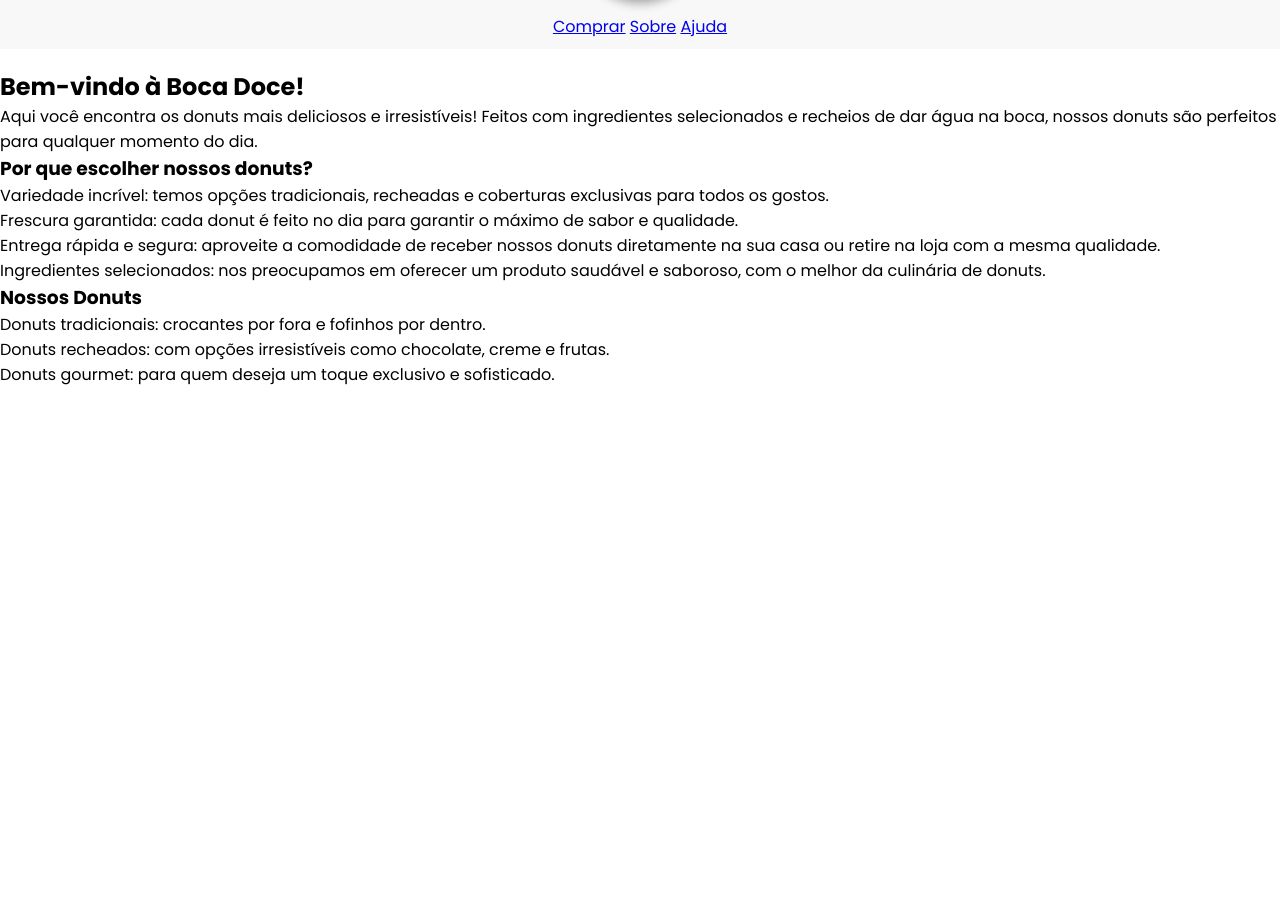
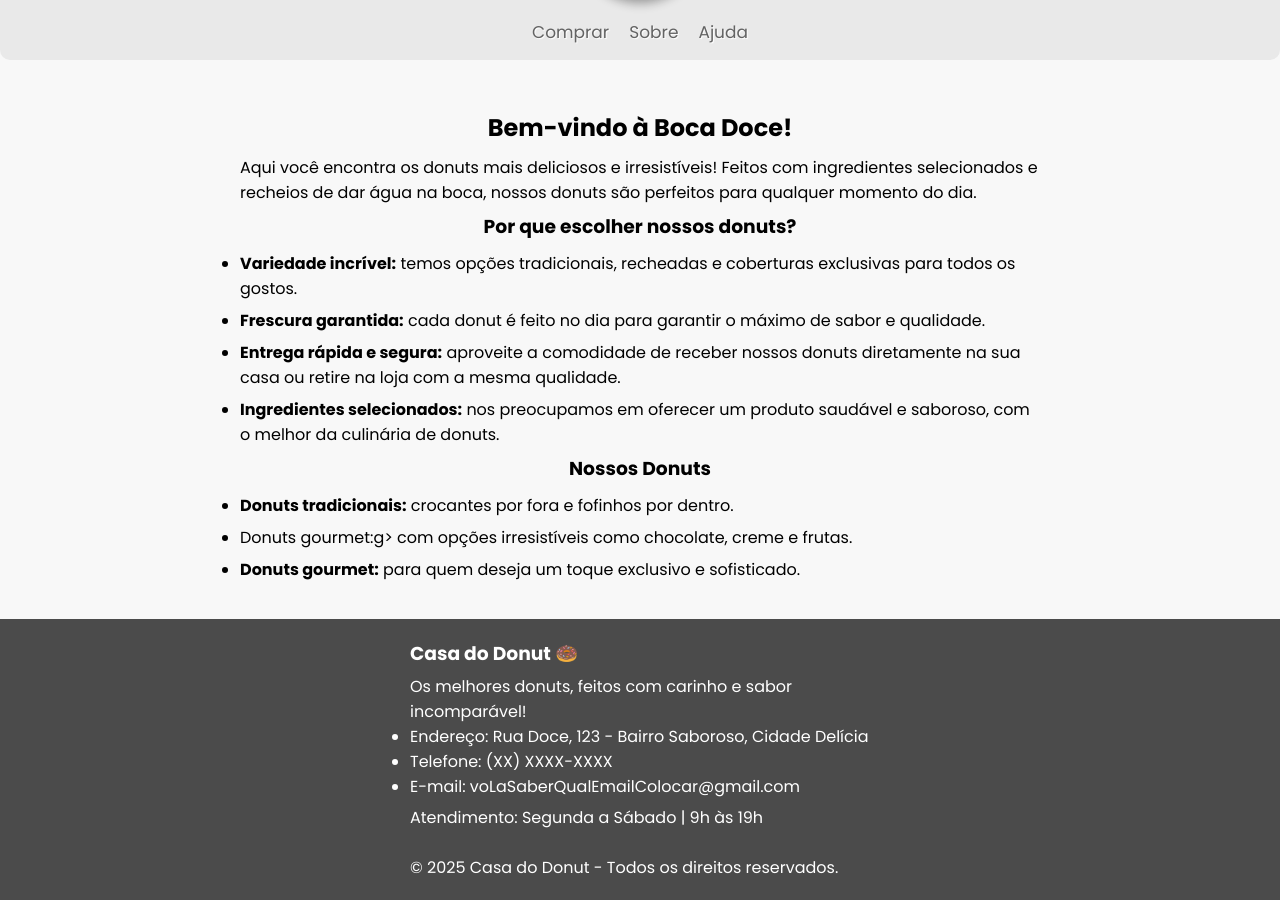
Before and after one commit to ErickWeberDev/Bocado-Doce, a plain HTML site: page index.html in a window 1280 px wide. Shown: the part 156-1056 px from the top of the page. Before the commit the page ends 800 px from the top, so only its background shows below. Drawn offline with Linux system fonts and the light colour scheme.

Commit message:
versaoSemiFinal

```diff
--- a/index.html
+++ b/index.html
@@ -25,7 +25,7 @@
       </div>
     </div>
 
-    <nav>
+    <nav class="links">
       <a href="#">Comprar</a>
       <a href="#">Sobre</a>
       <a href="#">Ajuda</a>
@@ -43,16 +43,19 @@
     <ul class="lista-motivos">
 
       <li>
-        <p>Variedade incrível: temos opções tradicionais, recheadas e coberturas exclusivas para todos os gostos.</p>
+        <p><strong>Variedade incrível:</strong> temos opções tradicionais, recheadas e coberturas exclusivas para todos
+          os gostos.</p>
       </li>
 
       <li>
-        <p>Frescura garantida: cada donut é feito no dia para garantir o máximo de sabor e qualidade.</p>
+        <p><strong>Frescura garantida:</strong> cada donut é feito no dia para garantir o máximo de sabor e qualidade.
+        </p>
       </li>
 
       <li>
         <p>
-          Entrega rápida e segura: aproveite a comodidade de receber nossos donuts diretamente na sua casa ou retire na
+          <strong>Entrega rápida e segura:</strong> aproveite a comodidade de receber nossos donuts diretamente na sua
+          casa ou retire na
           loja
           com a mesma qualidade.
         </p>
@@ -60,7 +63,8 @@
 
       <li>
         <p>
-          Ingredientes selecionados: nos preocupamos em oferecer um produto saudável e saboroso, com o melhor da
+          <strong>Ingredientes selecionados:</strong> nos preocupamos em oferecer um produto saudável e saboroso, com o
+          melhor da
           culinária
           de
           donuts.
@@ -74,20 +78,39 @@
     <ul>
 
       <li>
-        <p>Donuts tradicionais: crocantes por fora e fofinhos por dentro.</p>
+        <p><strong>Donuts tradicionais:</strong> crocantes por fora e fofinhos por dentro.</p>
       </li>
 
       <li>
-        <p>Donuts recheados: com opções irresistíveis como chocolate, creme e frutas.</p>
+        <p>Donuts gourmet:g> com opções irresistíveis como chocolate, creme e frutas.</p>
       </li>
 
       <li>
-        <p>Donuts gourmet: para quem deseja um toque exclusivo e sofisticado.</p>
+        <p><strong>Donuts gourmet:</strong> para quem deseja um toque exclusivo e sofisticado.</p>
       </li>
 
     </ul>
 
   </main>
+
+  <footer class="rodape">
+    <div class="rodape-div-center">
+      <h3>Casa do Donut 🍩</h3>
+      <p>Os melhores donuts, feitos com carinho e sabor incomparável!</p>
+      <ul>
+        <li>
+          Endereço: Rua Doce, 123 - Bairro Saboroso, Cidade Delícia
+        </li>
+        <li>Telefone: (XX) XXXX-XXXX</li>
+        <li>E-mail: voLaSaberQualEmailColocar@gmail.com</li>
+      </ul>
+      <p>
+        Atendimento: Segunda a Sábado | 9h às 19h
+        <br><br>
+        © 2025 Casa do Donut - Todos os direitos reservados.
+      </p>
+    </div>
+  </footer>
 </body>
 
 </html>
--- a/src/css/cabecalho.css
+++ b/src/css/cabecalho.css
@@ -3,7 +3,8 @@
   margin-bottom: 20px;
   width: 100%;
   padding: 10px;
-  background-color: #f8f8f8;
+  background-color: #e9e9e9;
+  border-radius: 0 0 10px 10px;
 }
 
 .logo h1 {
@@ -44,3 +45,24 @@
   left: -5px;
   box-shadow: 0 5px 10px rgba(0, 0, 0, 0.3);
 }
+
+.links {
+  display: flex;
+  align-items: center;
+  justify-content: center;
+  gap: 10px;
+  flex-wrap: wrap;
+}
+
+.links a {
+  font-size: 17px;
+  color: rgb(99, 99, 99);
+  text-shadow: 1px 1px 1px rgb(255, 255, 255);
+  padding: 5px;
+  border-radius: 4px;
+}
+
+.links a:hover {
+  background-color: #d4d4d4;
+  text-decoration: underline;
+}
--- /dev/null
+++ b/src/css/footer.css
@@ -0,0 +1,16 @@
+.rodape {
+  background-color: rgb(75, 75, 75);
+  width: 100%;
+}
+
+.rodape-div-center {
+  margin: 0 auto;
+  max-width: 500px;
+  padding: 20px;
+  color: white;
+}
+
+.rodape-div-center p {
+  margin: 6px auto;
+  margin-bottom: 0;
+}
--- a/src/css/main.css
+++ b/src/css/main.css
@@ -0,0 +1,19 @@
+.texto-principal {
+  padding: 30px;
+}
+
+.texto-principal h2,
+.texto-principal h3 {
+  margin-bottom: 10px;
+  text-align: center;
+}
+
+.texto-principal p {
+  font-size: 16px;
+}
+
+.texto-principal p,
+.texto-principal ul {
+  max-width: 800px;
+  margin: 7px auto;
+}
--- a/src/css/reset.css
+++ b/src/css/reset.css
@@ -1,15 +1,18 @@
 @import url(cabecalho.css);
 @import url(main.css);
+@import url(footer.css);
 
 * {
   margin: 0;
   padding: 0;
   box-sizing: border-box;
+  text-decoration: none;
 }
 
 body {
   width: 100%;
   height: 100vh;
   position: absolute;
+  background-color: #f8f8f8;
   font-family: 'Poppins', arial, sans-serif;
 }
```
